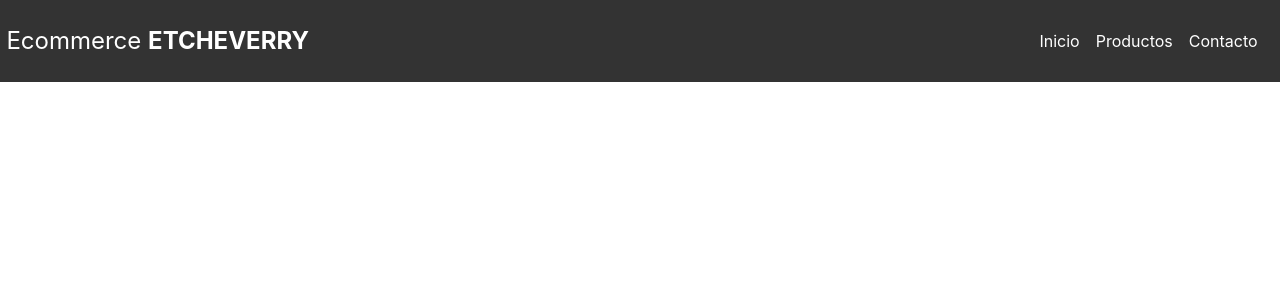
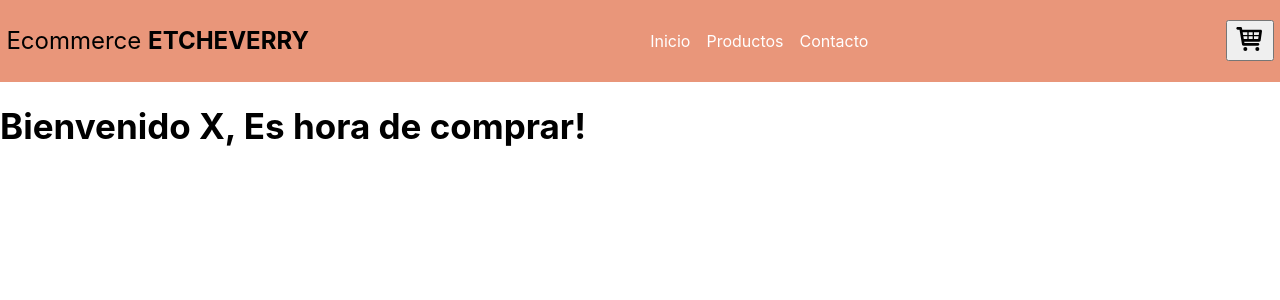
Before and after one commit to Sabina-etcheverry/proyecto-reactjs, a React (Create React App) app: page / in a window 1280 px wide. Shown: the top 300 px of the page. Built offline with nearby package versions, Linux system fonts and the light colour scheme.

Commit message:
Se agrega Components CartWidget.js y el ItemListContainer.js

```diff
--- a/package.json
+++ b/package.json
@@ -8,6 +8,7 @@
     "@testing-library/user-event": "^13.5.0",
     "react": "^18.2.0",
     "react-dom": "^18.2.0",
+    "react-icons": "^4.4.0",
     "react-scripts": "5.0.1",
     "styled-components": "^5.3.5",
     "web-vitals": "^2.1.4"
--- a/src/App.js
+++ b/src/App.js
@@ -1,11 +1,15 @@
 
 import './App.css';
 import Navbar from './components/Navbar';
+import ItemListContainer from './components/ItemListContainer';
+
 
 function App() {
+  let nombreUsuario= 'X'
   return (
     <>
     <Navbar/>
+    <ItemListContainer greeting={nombreUsuario}/>
     </>
   );
 }
--- /dev/null
+++ b/src/components/CartWidget.js
@@ -0,0 +1,15 @@
+import React from 'react'
+import { TiShoppingCart } from "react-icons/ti";
+
+
+function CartWidget(){
+  return (
+    <div>
+<button>
+<TiShoppingCart className='button'/>
+</button>
+    </div>
+
+  )
+}
+ export default CartWidget
--- /dev/null
+++ b/src/components/ItemListContainer.js
@@ -0,0 +1,14 @@
+import React from 'react'
+
+
+function ItemListContainer({greeting}){
+  return (
+    <div>
+        <h1 style={{fontSize: "35px"}}>
+            Bienvenido {greeting}, Es hora de comprar!
+        </h1>
+    </div>
+  )
+}
+
+export default ItemListContainer
--- a/src/components/Navbar.js
+++ b/src/components/Navbar.js
@@ -1,6 +1,10 @@
 import React,  {useState} from 'react'
 import styled from 'styled-components'
 import BurguerBoton from './BurguerBoton'
+import CartWidget from './CartWidget';
+
+
+
 
 function Navbar() {
     const [clicked, setClicked] = useState(false)
@@ -20,22 +24,23 @@ setClicked(!clicked)
 <BurguerBoton clicked= {clicked} handleClick={handleClick}/>
 </div>
 <BgDiv className={`initial ${clicked ? ' active' : ''}`}></BgDiv>
+<CartWidget/>
 </NavContainer>
  </>
-    )
+  )
 }
 export default Navbar
 
 const NavContainer = styled.nav `
 h2{
-    color: white;
+    color: black;
     font-weight: 400;
     span{
       font-weight: bold;
     }
   }
   padding: .4rem;
-  background-color: #333;
+  background-color: darksalmon;
   display: flex;
   align-items: center;
   justify-content: space-between;
@@ -92,7 +97,12 @@ h2{
       display: none;
     }
   }
-`
+
+  .button {
+  font-size: 2rem;
+  }
+
+  `
 
 const BgDiv = styled.div`
   background-color: #222;
```
Also changed, not shown: src/index.css (line endings or trailing spaces), 1 other file (tests, documents, lock files or other folders).
